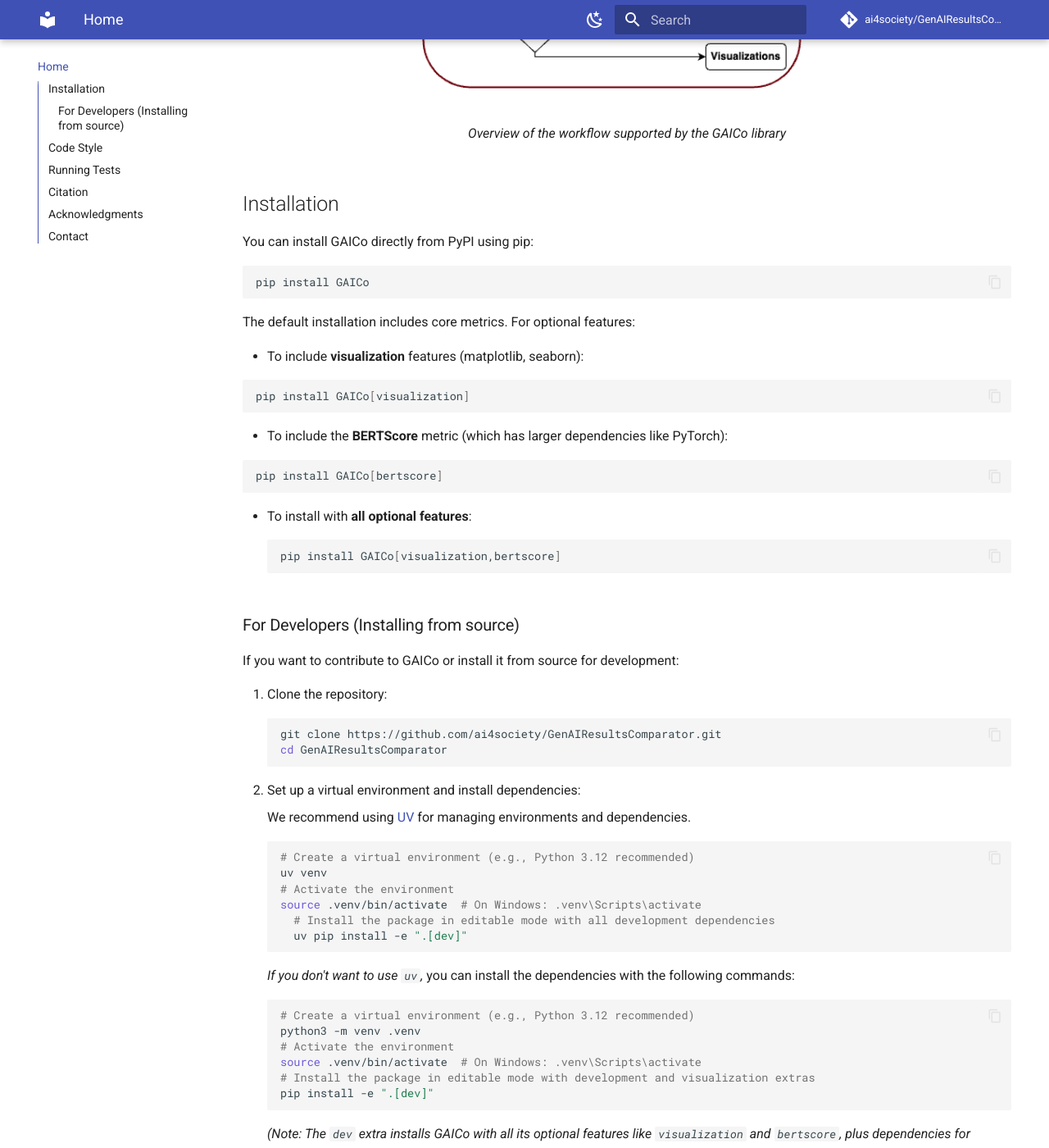
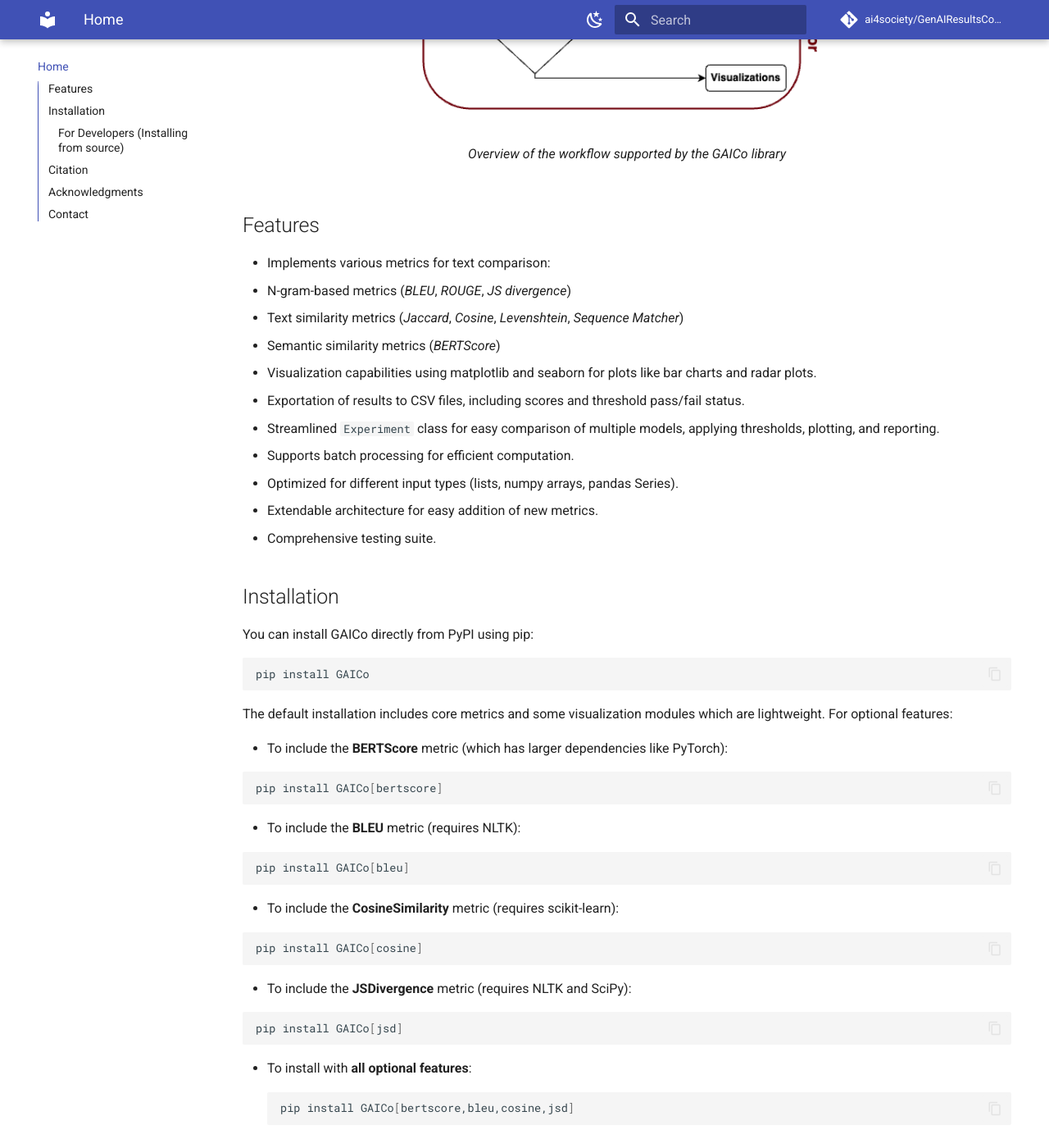
Before and after one commit to ai4society/GenAIResultsComparator, an MkDocs documentation site: the page built from docs/index.md, in a window 1280 px wide and 1400 px high, scrolled down 1716 px. Shown: the whole window at 82% size. Built offline with MkDocs 1.6.1 and Material for MkDocs 9.7.7, drawn with Linux system fonts in a browser that asks for light colours; comment, search, counter and statistics services are not loaded; some of the changed text lies outside the part shown.

Commit message:
Update to Optionals

````diff
--- a/docs/index.md
+++ b/docs/index.md
@@ -7,7 +7,7 @@
 
 _GenAI Results Comparator (GAICo) is a Python library_ to help compare, analyze and visualize outputs from Large Language Models (LLMs), often against a reference text.
 
-The library provides a set of metrics for evaluating **2 text strings as inputs**. **Outputs are on a scale of 0 to 1** (normalized), where 1 indicates a perfect match between the two texts.
+At the core, the library provides a set of metrics for evaluating text strings given as inputs and produce outputs on a scale of 0 to 1 (normalized), where 1 indicates a perfect match between the two texts. These scores are use to analyze LLM outputs as well as visualize
 
 **_Class Structure:_** All metrics are implemented as classes, and they can be easily extended to add new metrics. The metrics start with the `BaseMetric` class under the `gaico/base.py` file.
 
@@ -30,6 +30,20 @@ article on evaluating LLM-generated content](https://learn.microsoft.com/en-us/a
   <figcaption><em>Overview of the workflow supported by the <i>GAICo</i> library</em></figcaption>
 </figure>
 
+## Features
+
+- Implements various metrics for text comparison:
+  - N-gram-based metrics (_BLEU_, _ROUGE_, _JS divergence_)
+  - Text similarity metrics (_Jaccard_, _Cosine_, _Levenshtein_, _Sequence Matcher_)
+  - Semantic similarity metrics (_BERTScore_)
+- Visualization capabilities using matplotlib and seaborn for plots like bar charts and radar plots.
+- Exportation of results to CSV files, including scores and threshold pass/fail status.
+- Streamlined `Experiment` class for easy comparison of multiple models, applying thresholds, plotting, and reporting.
+- Supports batch processing for efficient computation.
+- Optimized for different input types (lists, numpy arrays, pandas Series).
+- Extendable architecture for easy addition of new metrics.
+- Comprehensive testing suite.
+
 ## Installation
 
 You can install GAICo directly from PyPI using pip:
@@ -38,13 +52,7 @@ You can install GAICo directly from PyPI using pip:
 pip install GAICo
 ```
 
-The default installation includes core metrics. For optional features:
-
-- To include **visualization** features (matplotlib, seaborn):
-
-  ```shell
-  pip install GAICo[visualization]
-  ```
+The default installation includes core metrics and some visualization modules which are lightweight. For optional features:
 
 - To include the **BERTScore** metric (which has larger dependencies like PyTorch):
 
@@ -52,9 +60,27 @@ The default installation includes core metrics. For optional features:
   pip install GAICo[bertscore]
   ```
 
+- To include the **BLEU** metric (requires NLTK):
+
+  ```shell
+  pip install GAICo[bleu]
+  ```
+
+- To include the **CosineSimilarity** metric (requires scikit-learn):
+
+  ```shell
+  pip install GAICo[cosine]
+  ```
+
+- To include the **JSDivergence** metric (requires NLTK and SciPy):
+
+  ```shell
+  pip install GAICo[jsd]
+  ```
+
 - To install with **all optional features**:
   ```shell
-  pip install GAICo[visualization,bertscore]
+  pip install GAICo[bertscore,bleu,cosine,jsd]
   ```
 
 ### For Developers (Installing from source)
@@ -62,75 +88,43 @@ The default installation includes core metrics. For optional features:
 If you want to contribute to GAICo or install it from source for development:
 
 1. Clone the repository:
+
    ```shell
    git clone https://github.com/ai4society/GenAIResultsComparator.git
    cd GenAIResultsComparator
    ```
+
 2. Set up a virtual environment and install dependencies:
 
-    We recommend using [UV](https://docs.astral.sh/uv/#installation) for managing environments and dependencies.
+   We recommend using [UV](https://docs.astral.sh/uv/#installation) for managing environments and dependencies.
 
-    ```shell
-    # Create a virtual environment (e.g., Python 3.12 recommended)
-    uv venv
-    # Activate the environment
-    source .venv/bin/activate  # On Windows: .venv\Scripts\activate
-      # Install the package in editable mode with all development dependencies
-      uv pip install -e ".[dev]"
-    ```
+   ```shell
+   # Create a virtual environment (e.g., Python 3.12 recommended)
+   uv venv
+   # Activate the environment
+   source .venv/bin/activate  # On Windows: .venv\Scripts\activate
+   # Install the package in editable mode with all development dependencies (includes all optional features)
+   uv pip install -e ".[dev]"
+   ```
 
-    _If you don't want to use `uv`,_ you can install the dependencies with the following commands:
+   _If you don't want to use `uv`,_ you can install the dependencies with the following commands:
 
-    ```shell
-    # Create a virtual environment (e.g., Python 3.12 recommended)
-    python3 -m venv .venv
-    # Activate the environment
-    source .venv/bin/activate  # On Windows: .venv\Scripts\activate
-    # Install the package in editable mode with development and visualization extras
-    pip install -e ".[dev]"
-    ```
+   ```shell
+   # Create a virtual environment (e.g., Python 3.12 recommended)
+   python3 -m venv .venv
+   # Activate the environment
+   source .venv/bin/activate  # On Windows: .venv\Scripts\activate
+   # Install the package in editable mode with development and visualization extras
+   pip install -e ".[dev]"
+   ```
 
-    _(Note: The `dev` extra installs GAICo with all its optional features like `visualization` and `bertscore`, plus dependencies for testing, linting, building, and documentation.)_
+   _(Note: The `dev` extra installs GAICo with all its optional features like `visualization` and `bertscore`, plus dependencies for testing, linting, building, and documentation.)_
 
 3. Set up pre-commit hooks (optional but recommended for contributors):
 
-    ```shell
-    pre-commit install
-    ```
-
-## Code Style
-
-We use `pre-commit` hooks to maintain code quality and consistency. The configuration for these hooks is in the `.pre-commit-config.yaml` file. These hooks run automatically on `git commit`, but you can also run them manually:
-
-```
-pre-commit run --all-files
-```
-
-## Running Tests
-
-Navigate to the project root in your terminal and run:
-
-```bash
-uv run pytest
-```
-
-Or, for more verbose output:
-
-```bash
-uv run pytest -v
-```
-
-To skip the slow BERTScore tests:
-
-```bash
-uv run pytest -m "not bertscore"
-```
-
-To run only the slow BERTScore tests:
-
-```bash
-uv run pytest -m bertscore
-```
+   ```shell
+   pre-commit install
+   ```
 
 ## Citation
 
````
Also changed, not shown: PYPI_DESCRIPTION.md (added, +120 -0 lines), README.md (+19 -18 lines), pyproject.toml (+8 -7 lines), requirements.txt (+216 -24 lines), 3 other files.
